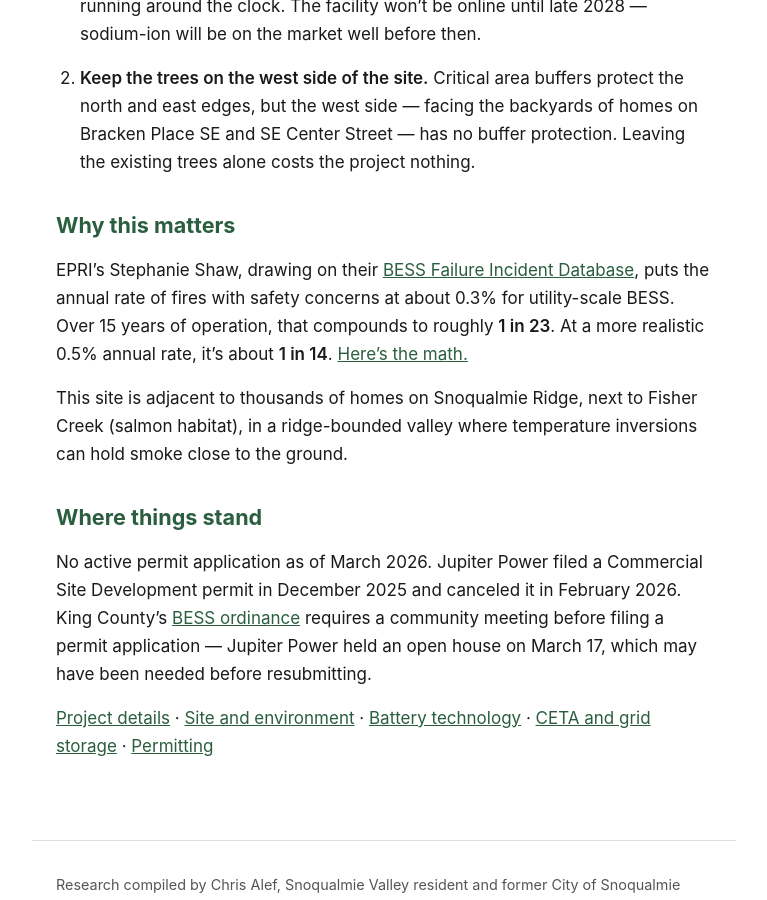
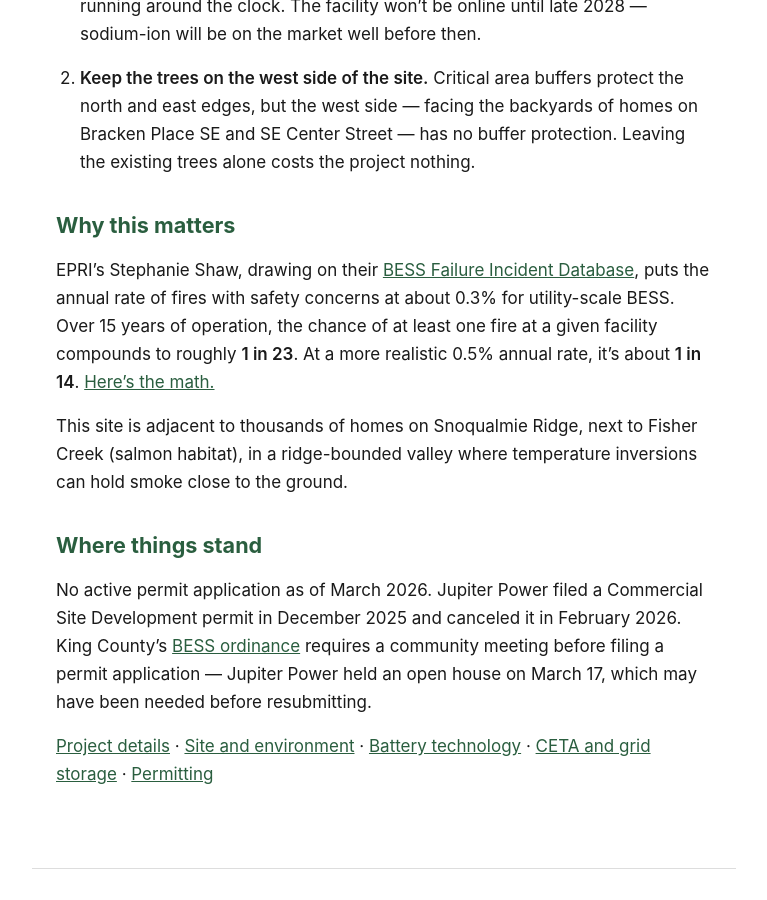
Before and after one commit to calef/cascadia-ridge-bess, a Jekyll site: the page built from index.md, in a window 1280 px wide and 900 px high, scrolled down 1193 px. Shown: the whole window, without its empty margins (256-1023 px from the left). Built offline with Jekyll 4.4.1, drawn with Linux system fonts in a browser that asks for light colours.

Commit message:
Deploy site 2026-03-17-120010

```diff
--- a/index.md
+++ b/index.md
@@ -22,7 +22,7 @@ But lithium-ion is the wrong battery for this location. The fire, noise, and env
 
 ## Why this matters
 
-EPRI's Stephanie Shaw, drawing on their [BESS Failure Incident Database](https://storagewiki.epri.com/index.php/BESS_Failure_Incident_Database), puts the annual rate of fires with safety concerns at about 0.3% for utility-scale BESS. Over 15 years of operation, that compounds to roughly **1 in 23**. At a more realistic 0.5% annual rate, it's about **1 in 14**. [Here's the math.](/fire-risk)
+EPRI's Stephanie Shaw, drawing on their [BESS Failure Incident Database](https://storagewiki.epri.com/index.php/BESS_Failure_Incident_Database), puts the annual rate of fires with safety concerns at about 0.3% for utility-scale BESS. Over 15 years of operation, the chance of at least one fire at a given facility compounds to roughly **1 in 23**. At a more realistic 0.5% annual rate, it's about **1 in 14**. [Here's the math.](/fire-risk)
 
 This site is adjacent to thousands of homes on Snoqualmie Ridge, next to Fisher Creek (salmon habitat), in a ridge-bounded valley where temperature inversions can hold smoke close to the ground.
 
```
